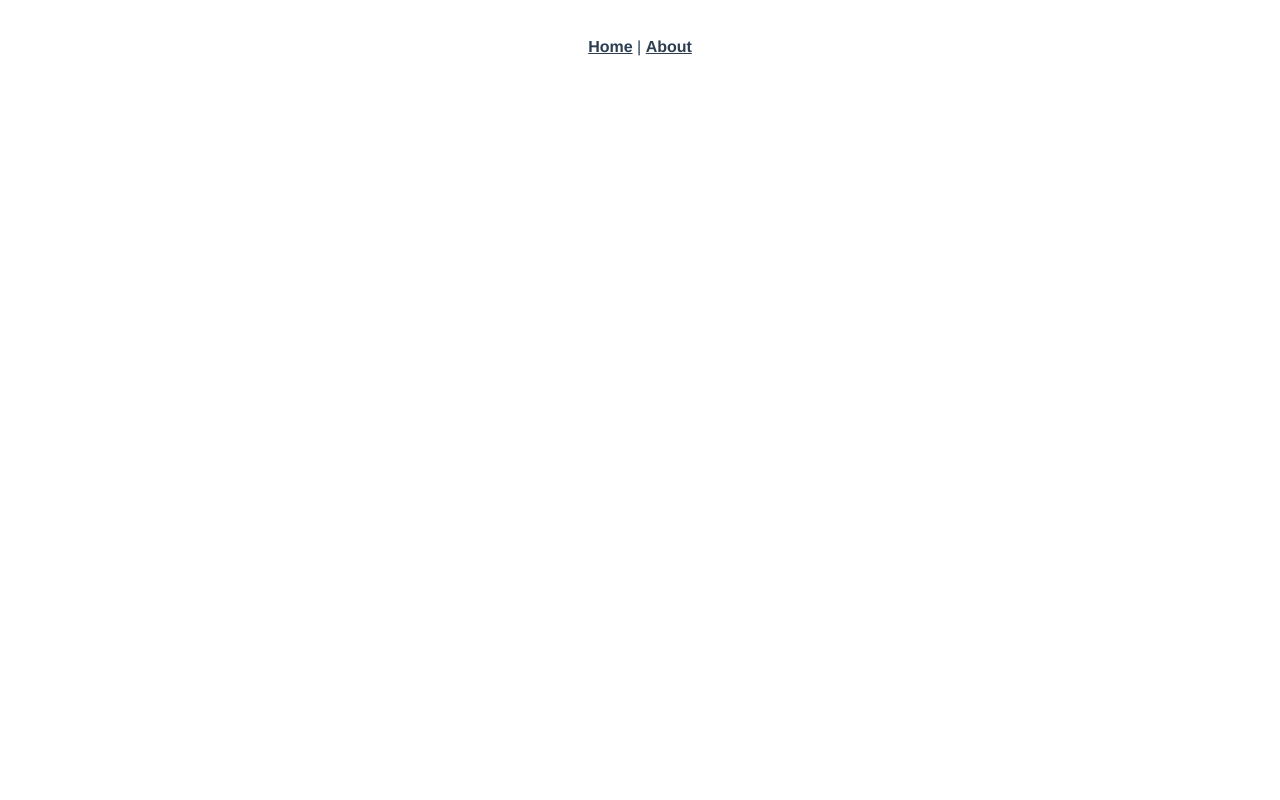
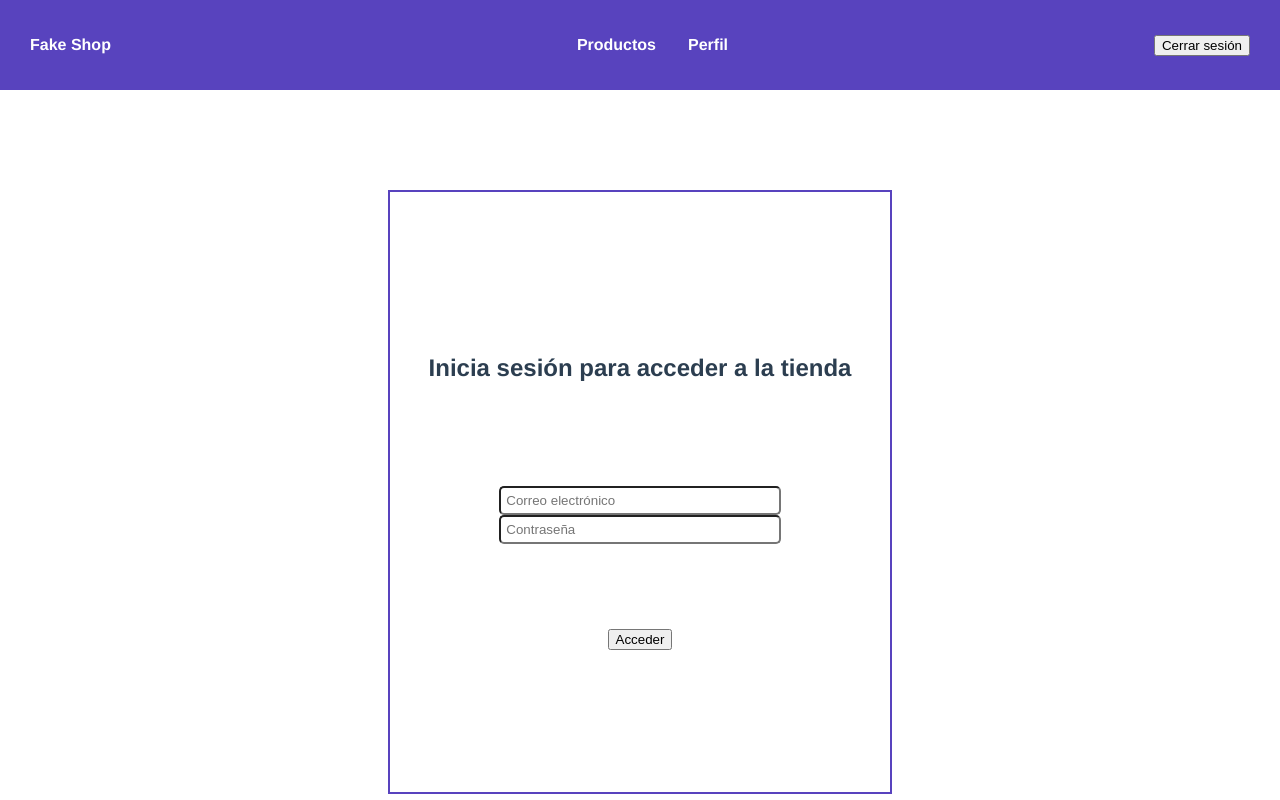
Before and after one commit to andrea-aparicio-lopez/Practica-Vue-Typescript, a Vue app: page /#/login in a window 1280 px wide. Before the commit this address had no page. Built offline with nearby package versions, Linux system fonts and the light colour scheme.

Commit message:
Creo las Views muy básicas y el NavBar

```diff
--- a/src/App.vue
+++ b/src/App.vue
@@ -1,10 +1,28 @@
 <template>
-  <nav>
+  <!-- <nav>
     <router-link to="/">Home</router-link> |
     <router-link to="/about">About</router-link>
   </nav>
-  <router-view/>
+  <router-view/> -->
+
+  <NavBar/>
+  <!-- <HomeView></HomeView> -->
+  <router-view></router-view>
 </template>
+
+<script lang="ts">
+import { defineComponent } from 'vue';
+import NavBar from './components/NavBar.vue';
+import HomeView from './views/HomeView.vue';
+
+export default defineComponent({
+  name: 'AppComponent',
+  components: {
+    NavBar,
+    // HomeView,
+  }
+})
+</script>
 
 <style>
 #app {
@@ -15,16 +33,8 @@
   color: #2c3e50;
 }
 
-nav {
-  padding: 30px;
+body {
+  margin: 0;
 }
 
-nav a {
-  font-weight: bold;
-  color: #2c3e50;
-}
-
-nav a.router-link-exact-active {
-  color: #42b983;
-}
 </style>
--- /dev/null
+++ b/src/components/NavBar.vue
@@ -0,0 +1,76 @@
+<template>
+    <nav class="navbar">
+        <div class="home-page">
+            <!-- <span>Shop icon</span> -->
+            <router-link to="/">Fake Shop</router-link>
+        </div>
+        <div class="links">
+            <ul>
+                <li>
+                    <router-link to="/products">Productos</router-link>
+                </li>
+                <li>
+                    <router-link to="/profile">Perfil</router-link>
+                </li>
+            </ul>
+        </div>
+        <div class="logout">
+            <button>
+                Cerrar sesión
+                <!-- <span>Log out icon</span> -->
+            </button>
+        </div>
+    </nav>
+</template>
+
+<script lang="ts">
+import { defineComponent } from 'vue';
+
+
+export default defineComponent({
+    name: 'NavBar',
+})
+</script>
+
+<style scoped>
+nav {
+    height: 30px;
+    width: auto;
+    background-color: rgb(88, 67, 190);
+    padding: 30px;
+    display: flex;
+    justify-content: space-between;
+    align-items: center;
+}
+
+ul {
+    display: flex;
+    flex-direction: row;
+    justify-content: center;
+    list-style: none;
+}
+
+li {
+    padding: 1rem;
+}
+
+a {
+    color: white;
+    text-decoration: none;
+    transition: 0.25s;
+    font-weight: bold;
+}
+
+a:visited {
+    color: white;
+}
+
+a:hover {
+    color: rgb(120, 226, 179);
+    cursor: pointer;
+}
+
+.home-page a:hover {
+    color: white;
+}
+</style>
--- a/src/router/index.ts
+++ b/src/router/index.ts
@@ -1,5 +1,8 @@
 import { createRouter, createWebHashHistory, RouteRecordRaw } from 'vue-router'
 import HomeView from '../views/HomeView.vue'
+import ProductsView from '../views/ProductsView.vue'
+import ProfileView from '../views/ProfileView.vue'
+import LoginView from '../views/LoginView.vue'
 
 const routes: Array<RouteRecordRaw> = [
   {
@@ -8,13 +11,21 @@ const routes: Array<RouteRecordRaw> = [
     component: HomeView
   },
   {
-    path: '/about',
-    name: 'about',
-    // route level code-splitting
-    // this generates a separate chunk (about.[hash].js) for this route
-    // which is lazy-loaded when the route is visited.
-    component: () => import(/* webpackChunkName: "about" */ '../views/AboutView.vue')
-  }
+    path: '/products',
+    name: 'products',
+    // component: () => import(/* webpackChunkName: "products" */ '../views/ProductsView.vue')
+    component: ProductsView,
+  },
+  {
+    path: '/profile',
+    name: 'profile',
+    component: ProfileView,
+  },
+  {
+    path: '/login',
+    name: 'login',
+    component: LoginView,
+  },
 ]
 
 const router = createRouter({
--- a/src/views/HomeView.vue
+++ b/src/views/HomeView.vue
@@ -1,18 +1,21 @@
 <template>
-  <div class="home">
+  <!-- <div class="home">
     <img alt="Vue logo" src="../assets/logo.png">
     <HelloWorld msg="Welcome to Your Vue.js + TypeScript App"/>
-  </div>
+  </div> -->
+  <h2>Bienvenido a Fake Shop!</h2>
+  <h4>Una tienda ficticia donde podrás navegar, encontrar productos y añadirlos a la cesta</h4>
+  <!-- <p v-if="!loggedIn">Inicia sesión o regístrate para comenzar</p> -->
 </template>
 
 <script lang="ts">
 import { defineComponent } from 'vue';
-import HelloWorld from '@/components/HelloWorld.vue'; // @ is an alias to /src
+// import HelloWorld from '@/components/HelloWorld.vue'; // @ is an alias to /src
 
 export default defineComponent({
   name: 'HomeView',
   components: {
-    HelloWorld,
+    // HelloWorld,
   },
 });
 </script>
--- /dev/null
+++ b/src/views/LoginView.vue
@@ -0,0 +1,45 @@
+<template>
+    <div class="login-box">
+        <h2>Inicia sesión para acceder a la tienda</h2>
+        <div class="inputs">
+            <form action="post">
+                <input class="email" type="email" placeholder="Correo electrónico" required>
+                <input class="password" type="password" placeholder="Contraseña" required>
+            </form>
+        </div>
+        <button type="submit">Acceder</button>
+    </div>
+
+</template>
+
+<script lang="ts">
+import { defineComponent } from 'vue';
+
+export default defineComponent({
+    name: 'LoginView',
+})
+
+</script>
+
+
+<style scoped>
+.login-box {
+    margin: auto;
+    margin-top: 100px;
+    height: 400px;
+    width: 500px;
+    border: 2px solid rgb(88, 67, 190);
+    padding: 100px 0 100px 0;
+    display: flex;
+    flex-direction: column;
+    justify-content: space-around;
+    align-items: center;
+}
+
+input {
+    width: 70%;
+    border-radius: 5px;
+    padding: 5px;
+}
+
+</style>
--- /dev/null
+++ b/src/views/ProductsView.vue
@@ -0,0 +1,22 @@
+<template>
+    <input class="search-bar" type="text" placeholder="Búsqueda de productos">
+    <br>
+    <h2>Aquí se listarán los productos</h2>
+
+</template>
+
+
+<script lang="ts">
+import { defineComponent } from 'vue';
+
+export default defineComponent({
+    name: 'ProductsView',
+})
+
+</script>
+
+<style scoped>
+* {
+    align-content: center;
+}
+</style>
--- /dev/null
+++ b/src/views/ProfileView.vue
@@ -0,0 +1,26 @@
+<template>
+    <div class="user-info">
+        <h2>Aquí se mostrará la información del perfil</h2>
+    </div>
+</template>
+
+<script lang="ts">
+import { defineComponent } from 'vue';
+
+export default defineComponent({
+    name: 'ProfileView',
+})
+
+</script>
+
+<style scoped>
+.user-info {
+    width: 400px;
+    height: 300px;
+    border: 3px solid rgb(88, 67, 190);
+    border-radius: 15px;
+    margin: auto;
+    margin-top: 100px;
+}
+
+</style>
```
Also changed, not shown: 1 other file (tests, documents, lock files or other folders).
